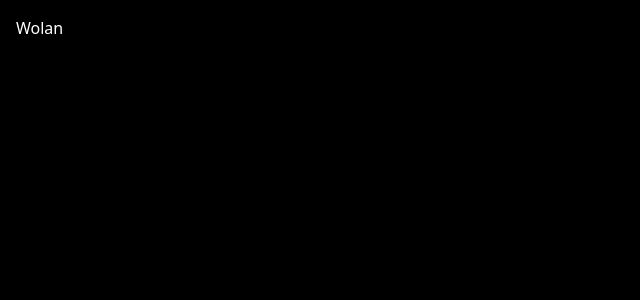
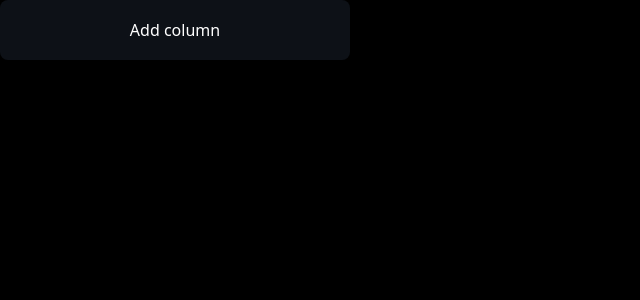
Before and after one commit to DevShasa/kanban, a React (Vite) app: page / in a window 1280 px wide. Shown: the top 300 px of the page, without its empty margins (0-640 px from the left). Built offline with nearby package versions, Linux system fonts and the light colour scheme.

Commit message:
Tailwind with theming

```diff
--- a/src/App.tsx
+++ b/src/App.tsx
@@ -1,13 +1,9 @@
-
+import KanbanBoard from "./components/KanbanBoard"
 
 function App() {
 
   return (
-    <>
-      <div className={"p-4"}>
-        Wolan
-      </div>
-    </>
+    <KanbanBoard />
   )
 }
 
--- a/src/components/KanbanBoard.tsx
+++ b/src/components/KanbanBoard.tsx
@@ -1,8 +1,21 @@
-import React from 'react'
 
 const KanbanBoard = () => {
   return (
-    <div>KanbanBoard</div>
+    <div>
+        <button
+            className={
+                `h-[60px]
+                w-[350px]
+                min-w-[350px]
+                cursor-pointer
+                rounded-lg
+                bg-mainBacgroundcolor
+               `
+            }
+        >
+            Add column
+        </button>
+    </div>
   )
 }
 
--- a/src/index.css
+++ b/src/index.css
@@ -6,3 +6,9 @@ body,
 #root{
   @apply bg-black text-white box-border;
 }
+
+@theme{
+  --color-mainBacgroundcolor: #0D1117;
+  --color-columnBackgroundColor: #161c22;
+
+}
```
Also changed, not shown: package.json (+0 -20 lines).
